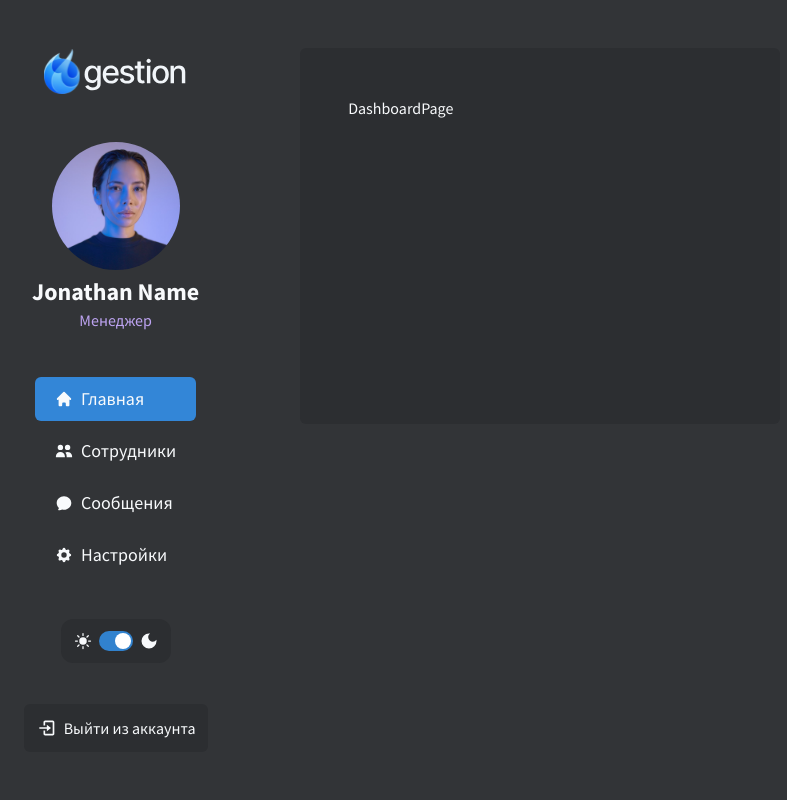
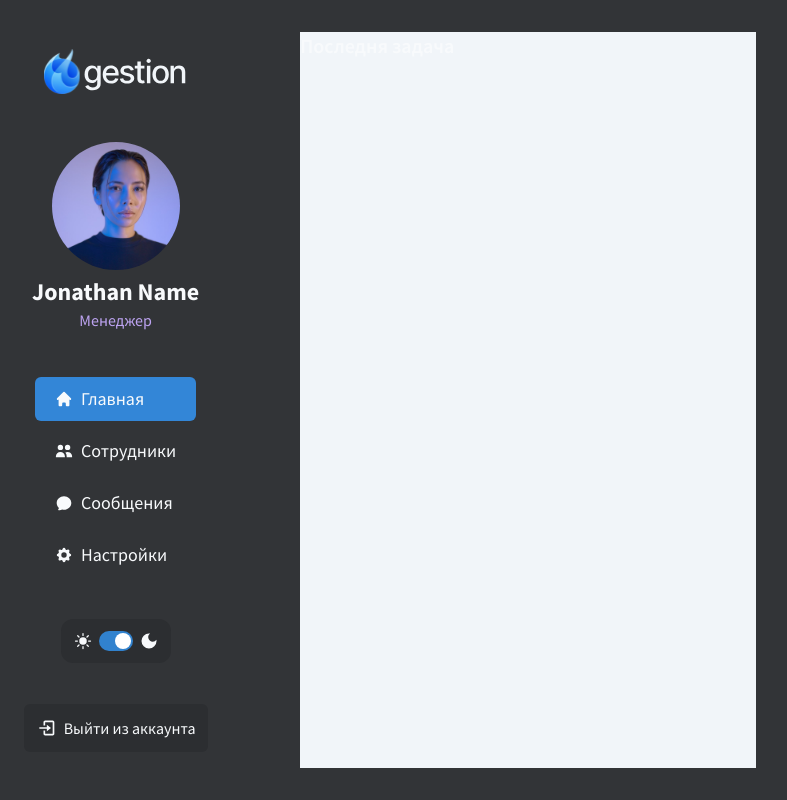
Before and after one commit to shtramvasov/gestion-cms, a React (Vite) app: page / in a window 1280 px wide. Shown: the whole page, without its empty margins (21-808 px from the left). Built offline with nearby package versions, Linux system fonts and the light colour scheme.

Commit message:
added Heading component

```diff
--- /dev/null
+++ b/src/components/Heading/Heading.module.scss
@@ -0,0 +1,3 @@
+.container {
+  @apply flex items-center text-xl font-semibold text-gray-800 dark:text-slate-50
+}
--- /dev/null
+++ b/src/components/Heading/Heading.tsx
@@ -0,0 +1,16 @@
+import { FC } from 'react'
+import styles from './Heading.module.scss'
+
+interface IHeading {
+	text: string
+}
+
+const Heading: FC<IHeading> = ({ text }) => {
+	return (
+		<div className={styles.container}>
+			<h3>{text}</h3>
+		</div>
+	)
+}
+
+export default Heading
--- a/src/components/Layout/Layout.module.scss
+++ b/src/components/Layout/Layout.module.scss
@@ -3,7 +3,7 @@
 }
 
 .wrapper {
-	@apply flex flex-wrap pt-12 pl-12 w-full bg-slate-200 dark:bg-gest-slate-700;
+	@apply flex flex-wrap py-8 px-12 w-full bg-slate-200 dark:bg-gest-slate-700;
 
   h1 {
     @apply h-1/2 w-1/4
--- a/src/pages/DashboardPage/DashboardPage.module.scss
+++ b/src/pages/DashboardPage/DashboardPage.module.scss
@@ -1,3 +1,3 @@
 .container {
-	@apply h-3/6 w-6/12 bg-slate-100 dark:bg-gest-slate-800 p-12 rounded-md dark:text-slate-50;
+	@apply flex gap-10 w-full;
 }
--- a/src/pages/DashboardPage/DashboardPage.tsx
+++ b/src/pages/DashboardPage/DashboardPage.tsx
@@ -1,12 +1,13 @@
 import { FC } from 'react'
 import Layout from '@components/Layout/Layout'
+import TasksSection from '@pages/DashboardPage/TasksSection/TasksSection'
 import styles from './DashboardPage.module.scss'
 
 const DashboardPage: FC = () => {
 	return (
 		<Layout>
 			<div className={styles.container}>
-				<h1>DashboardPage</h1>
+				<TasksSection />
 			</div>
 		</Layout>
 	)
--- /dev/null
+++ b/src/pages/DashboardPage/TasksSection/TasksSection.module.scss
@@ -0,0 +1,3 @@
+.container {
+  @apply w-1/2 bg-slate-100
+}
--- /dev/null
+++ b/src/pages/DashboardPage/TasksSection/TasksSection.tsx
@@ -0,0 +1,13 @@
+import { FC } from 'react'
+import Heading from '@components/Heading/Heading'
+import styles from './TasksSection.module.scss'
+
+const TasksSection: FC = () => {
+	return (
+		<div className={styles.container}>
+			<Heading text='Последня задача'/>
+		</div>
+	)
+}
+
+export default TasksSection
```
